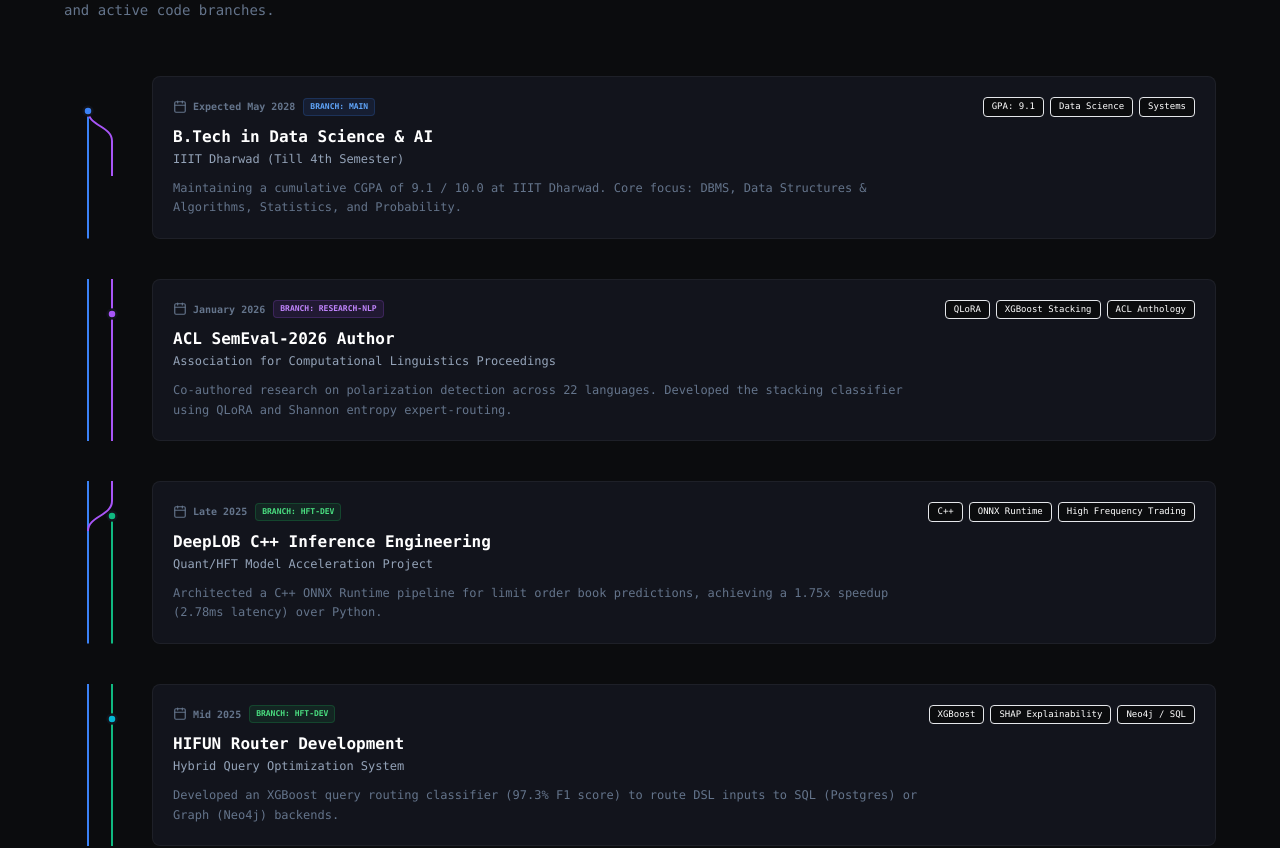
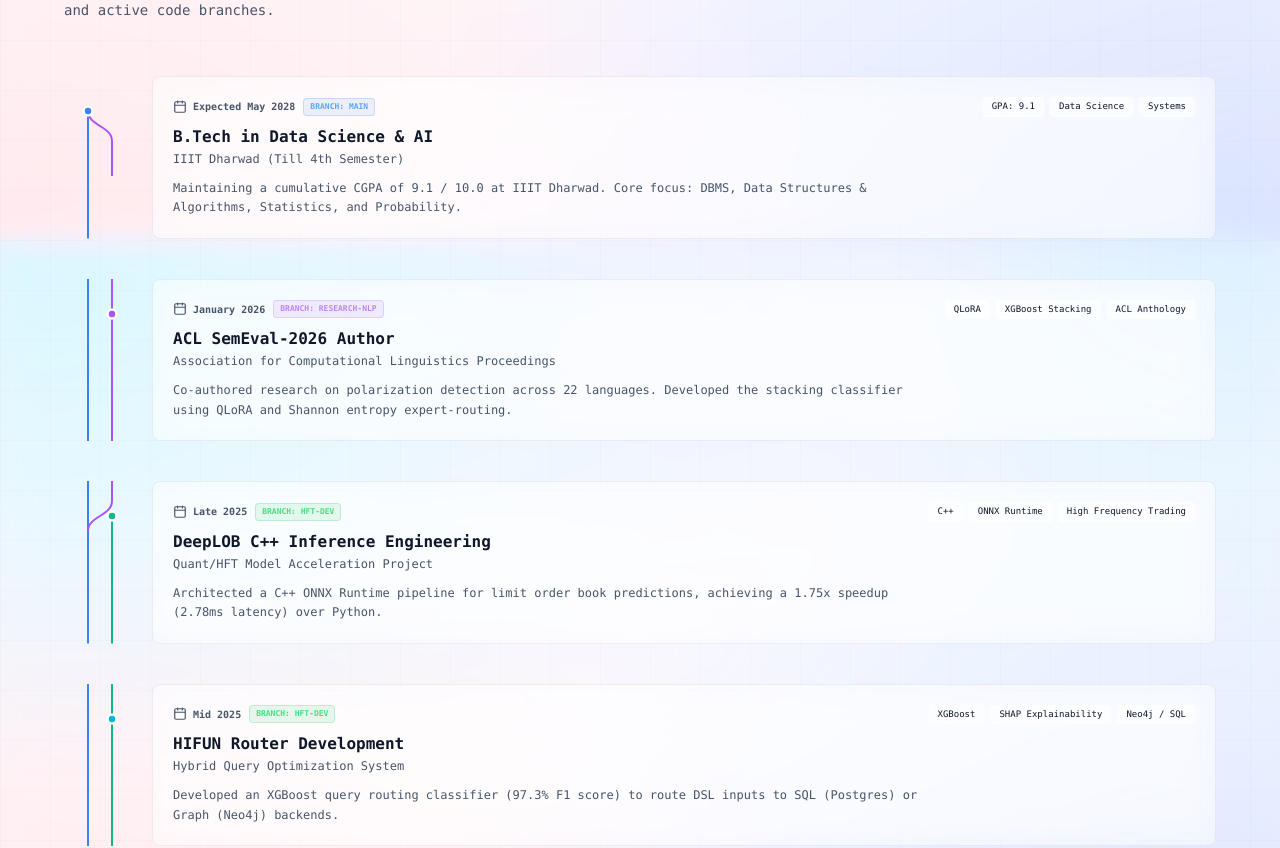
Before and after one commit to Piyu-cyber/Portfolio, a Next.js app: page / in a window 1280 px wide. Shown: the part 6160-7008 px from the top of the page. Built offline with nearby package versions, Linux system fonts and the light colour scheme.

Commit message:
design: convert theme to iOS-style light glassmorphic interface with liquid gradient background and high contrast text

```diff
--- a/src/app/globals.css
+++ b/src/app/globals.css
@@ -3,44 +3,52 @@
 @tailwind utilities;
 
 :root {
-  --background: #080A10; /* Space Slate */
-  --foreground: #F1F5F9;
+  --background: #F3F4F6;
+  --foreground: #0F172A; /* Slate 900 */
 
-  --card-bg: rgba(13, 17, 28, 0.45);
-  --card-border: rgba(255, 255, 255, 0.05);
+  --card-bg: rgba(255, 255, 255, 0.45);
+  --card-border: rgba(255, 255, 255, 0.4);
 
-  --accent-green: #38BDF8; /* Frosty Sky Blue */
-  --accent-blue: #6366F1;  /* Electric Indigo */
-  --accent-cyan: #22D3EE;  /* Soft Cyan */
-  --accent-purple: #A855F7;/* Soft Purple */
+  --accent-green: #34C759; /* iOS System Green */
+  --accent-blue: #007AFF;  /* iOS System Blue */
+  --accent-cyan: #30B0C7;  /* iOS System Cyan */
+  --accent-purple: #AF52DE;/* iOS System Purple */
 
-  --text-muted: #64748B;
+  --text-muted: #475569;   /* Slate 600 */
 }
 
 body {
   color: var(--foreground);
-  background-color: var(--background);
+  /* Premium iOS-style fluid liquid gradient wallpaper */
+  background:
+    radial-gradient(at 0% 0%, rgba(186, 230, 253, 0.75) 0px, transparent 50%),
+    radial-gradient(at 50% 0%, rgba(243, 232, 255, 0.75) 0px, transparent 50%),
+    radial-gradient(at 100% 0%, rgba(191, 219, 254, 0.75) 0px, transparent 50%),
+    radial-gradient(at 0% 100%, rgba(254, 205, 211, 0.7) 0px, transparent 50%),
+    radial-gradient(at 100% 100%, rgba(165, 180, 252, 0.7) 0px, transparent 50%),
+    #F3F4F6;
+  background-attachment: fixed;
   font-family: var(--font-geist-sans), Arial, Helvetica, sans-serif;
   overflow-x: hidden;
 }
 
-/* Custom scrollbar to keep details looking clean like a code editor */
+/* Custom scrollbar to keep details looking clean */
 ::-webkit-scrollbar {
   width: 6px;
   height: 6px;
 }
 
 ::-webkit-scrollbar-track {
-  background: #0B0C0E;
+  background: transparent;
 }
 
 ::-webkit-scrollbar-thumb {
-  background: #1E293B;
+  background: rgba(15, 23, 42, 0.1);
   border-radius: 3px;
 }
 
 ::-webkit-scrollbar-thumb:hover {
-  background: #334155;
+  background: rgba(15, 23, 42, 0.2);
 }
 
 @layer utilities {
@@ -48,43 +56,44 @@
     text-wrap: balance;
   }
   .glow-green {
-    box-shadow: 0 0 20px rgba(56, 189, 248, 0.15);
+    box-shadow: 0 8px 32px 0 rgba(31, 38, 135, 0.04), 0 0 15px rgba(52, 199, 89, 0.08);
   }
   .glow-blue {
-    box-shadow: 0 0 20px rgba(99, 102, 241, 0.15);
+    box-shadow: 0 8px 32px 0 rgba(31, 38, 135, 0.04), 0 0 15px rgba(0, 122, 255, 0.08);
   }
   .glow-cyan {
-    box-shadow: 0 0 20px rgba(34, 211, 238, 0.15);
+    box-shadow: 0 8px 32px 0 rgba(31, 38, 135, 0.04), 0 0 15px rgba(48, 176, 199, 0.08);
   }
   .border-gradient {
-    border-image: linear-gradient(to right, #1e293b, #334155, #1e293b) 1;
+    border-image: linear-gradient(to right, rgba(255,255,255,0.4), rgba(255,255,255,0.2), rgba(255,255,255,0.4)) 1;
   }
 
   /* Cyberpunk / Futuristic Utilities */
   .cyber-grid {
     background-size: 50px 50px;
     background-image:
-      linear-gradient(to right, rgba(255, 255, 255, 0.015) 1px, transparent 1px),
-      linear-gradient(to bottom, rgba(255, 255, 255, 0.015) 1px, transparent 1px);
+      linear-gradient(to right, rgba(15, 23, 42, 0.02) 1px, transparent 1px),
+      linear-gradient(to bottom, rgba(15, 23, 42, 0.02) 1px, transparent 1px);
   }
 
   .glass-hud {
-    background: rgba(18, 20, 28, 0.65);
-    backdrop-filter: blur(16px) saturate(180%);
-    border: 1px solid rgba(255, 255, 255, 0.03);
+    background: rgba(255, 255, 255, 0.35);
+    backdrop-filter: blur(20px) saturate(190%);
+    border: 1px solid rgba(255, 255, 255, 0.45);
+    box-shadow: 0 8px 32px 0 rgba(15, 23, 42, 0.06);
   }
 
   .glow-border-green:hover {
-    border-color: rgba(16, 185, 129, 0.4);
-    box-shadow: 0 0 25px rgba(16, 185, 129, 0.1);
+    border-color: rgba(52, 199, 89, 0.4);
+    box-shadow: 0 8px 32px 0 rgba(52, 199, 89, 0.08);
   }
   .glow-border-blue:hover {
-    border-color: rgba(59, 130, 246, 0.4);
-    box-shadow: 0 0 25px rgba(59, 130, 246, 0.1);
+    border-color: rgba(0, 122, 255, 0.4);
+    box-shadow: 0 8px 32px 0 rgba(0, 122, 255, 0.08);
   }
   .glow-border-purple:hover {
-    border-color: rgba(139, 92, 246, 0.4);
-    box-shadow: 0 0 25px rgba(139, 92, 246, 0.1);
+    border-color: rgba(175, 82, 222, 0.4);
+    box-shadow: 0 8px 32px 0 rgba(175, 82, 222, 0.08);
   }
 
   /* Scanline CRT overlay */
@@ -93,20 +102,67 @@
     display: block;
     position: absolute;
     top: 0; left: 0; bottom: 0; right: 0;
-    background: linear-gradient(rgba(18, 16, 16, 0) 50%, rgba(0, 0, 0, 0.25) 50%), linear-gradient(90deg, rgba(255, 0, 0, 0.06), rgba(0, 255, 0, 0.02), rgba(0, 0, 255, 0.06));
+    background: linear-gradient(rgba(255, 255, 255, 0) 50%, rgba(15, 23, 42, 0.02) 50%), linear-gradient(90deg, rgba(0, 122, 255, 0.01), rgba(52, 199, 89, 0.005), rgba(175, 82, 222, 0.01));
     z-index: 10;
     background-size: 100% 4px, 6px 100%;
     pointer-events: none;
-    opacity: 0.4;
+    opacity: 0.5;
   }
 
-  @keyframes crt-flicker {
-    0% { opacity: 0.98; }
-    50% { opacity: 1; }
-    100% { opacity: 0.99; }
+  /* Override Dark Theme Text Utility Classes for iOS Light Glassmorphic Style */
+  .text-white {
+    color: #0F172A !important; /* Force slate-900 */
+  }
+  .text-slate-100 {
+    color: #1E293B !important; /* Force slate-800 */
+  }
+  .text-slate-200 {
+    color: #334155 !important;
+  }
+  .text-slate-300 {
+    color: #334155 !important; /* Force slate-700 */
+  }
+  .text-slate-400 {
+    color: #475569 !important; /* Force slate-600 */
+  }
+  .bg-\[\#12141C\] {
+    background: rgba(255, 255, 255, 0.35) !important;
+    backdrop-filter: blur(16px) saturate(180%);
+    border-color: rgba(255, 255, 255, 0.45) !important;
+  }
+  .bg-\[\#0B0C0E\] {
+    background: rgba(255, 255, 255, 0.5) !important;
+    backdrop-filter: blur(16px) saturate(180%);
+    border-color: rgba(255, 255, 255, 0.45) !important;
+  }
+  .bg-\[\#12141C\]\/80 {
+    background: rgba(255, 255, 255, 0.35) !important;
+    backdrop-filter: blur(16px) saturate(180%);
+  }
+  .bg-\[\#0B0C0E\]\/40, .bg-\[\#0B0C0E\]\/50, .bg-\[\#0B0C0E\]\/70 {
+    background: rgba(255, 255, 255, 0.3) !important;
+  }
+  .bg-\[\#12141C\]\/30 {
+    background: rgba(255, 255, 255, 0.25) !important;
+  }
+  .bg-card-bg {
+    background: rgba(255, 255, 255, 0.3) !important;
+  }
+  .border-card-border {
+    border-color: rgba(15, 23, 42, 0.06) !important;
   }
 
-  .animate-crt {
-    animation: crt-flicker 0.15s infinite;
+  /* Keep text white on buttons and badges that have solid colored backgrounds */
+  button .text-white,
+  a .text-white,
+  .bg-accent-blue .text-white,
+  .bg-accent-green .text-white,
+  .bg-accent-purple .text-white,
+  .bg-slate-900 .text-white,
+  button.text-white,
+  a.text-white,
+  .text-white.keep-white,
+  .bg-white .text-white {
+    color: #FFFFFF !important;
   }
 }
--- a/src/app/page.tsx
+++ b/src/app/page.tsx
@@ -54,7 +54,7 @@
       <div
         className="fixed inset-0 pointer-events-none z-0 transition-opacity duration-500 opacity-100"
         style={{
-          background: `radial-gradient(600px circle at ${mousePos.x}px ${mousePos.y}px, rgba(16, 185, 129, 0.045), transparent 60%)`
+          background: `radial-gradient(600px circle at ${mousePos.x}px ${mousePos.y}px, rgba(255, 255, 255, 0.35), transparent 50%)`
         }}
       />
 
@@ -101,10 +101,10 @@
               <div className="flex flex-wrap items-center gap-4 pt-2">
                 <button
                   onClick={(e) => handleScrollTo(e, "#projects")}
-                  className="px-5 py-3 rounded bg-white text-[#0B0C0E] hover:bg-slate-200 font-mono font-bold text-xs flex items-center gap-1.5 transition-colors"
+                  className="px-5 py-3 rounded bg-accent-blue text-white font-mono font-bold text-xs flex items-center gap-1.5 transition-colors keep-white hover:bg-accent-blue/90"
                 >
                   <span>View Projects</span>
-                  <ArrowRight className="w-4 h-4" />
+                  <ArrowRight className="w-4 h-4 text-white keep-white" />
                 </button>
 
                 <button
--- a/src/components/Timeline.tsx
+++ b/src/components/Timeline.tsx
@@ -108,14 +108,14 @@
                   <svg className="w-full h-full absolute inset-0" strokeWidth="2" fill="none">
                     <line x1="24" y1="35" x2="24" y2="100%" stroke="#3B82F6" />
                     <path d="M 24 35 C 24 50, 48 50, 48 65 L 48 100%" stroke="#A855F7" />
-                    <circle cx="24" cy="35" r="4.5" fill="#3B82F6" stroke="#12141C" strokeWidth="2.5" />
+                    <circle cx="24" cy="35" r="4.5" fill="#3B82F6" stroke="white" strokeWidth="2.5" />
                   </svg>
                 )}
                 {idx === 1 && (
                   <svg className="w-full h-full absolute inset-0" strokeWidth="2" fill="none">
                     <line x1="24" y1="0" x2="24" y2="100%" stroke="#3B82F6" />
                     <line x1="48" y1="0" x2="48" y2="100%" stroke="#A855F7" />
-                    <circle cx="48" cy="35" r="4.5" fill="#A855F7" stroke="#12141C" strokeWidth="2.5" />
+                    <circle cx="48" cy="35" r="4.5" fill="#A855F7" stroke="white" strokeWidth="2.5" />
                   </svg>
                 )}
                 {idx === 2 && (
@@ -123,27 +123,27 @@
                     <line x1="24" y1="0" x2="24" y2="100%" stroke="#3B82F6" />
                     <path d="M 48 0 L 48 20 C 48 35, 24 35, 24 50" stroke="#A855F7" />
                     <line x1="48" y1="35" x2="48" y2="100%" stroke="#10B981" />
-                    <circle cx="48" cy="35" r="4.5" fill="#10B981" stroke="#12141C" strokeWidth="2.5" />
+                    <circle cx="48" cy="35" r="4.5" fill="#10B981" stroke="white" strokeWidth="2.5" />
                   </svg>
                 )}
                 {idx === 3 && (
                   <svg className="w-full h-full absolute inset-0" strokeWidth="2" fill="none">
                     <line x1="24" y1="0" x2="24" y2="100%" stroke="#3B82F6" />
                     <line x1="48" y1="0" x2="48" y2="100%" stroke="#10B981" />
-                    <circle cx="48" cy="35" r="4.5" fill="#06B6D4" stroke="#12141C" strokeWidth="2.5" />
+                    <circle cx="48" cy="35" r="4.5" fill="#06B6D4" stroke="white" strokeWidth="2.5" />
                   </svg>
                 )}
                 {idx === 4 && (
                   <svg className="w-full h-full absolute inset-0" strokeWidth="2" fill="none">
                     <line x1="24" y1="0" x2="24" y2="100%" stroke="#3B82F6" />
                     <path d="M 24 0 C 24 15, 48 15, 48 35 L 48 100%" stroke="#10B981" />
-                    <circle cx="48" cy="35" r="4.5" fill="#10B981" stroke="#12141C" strokeWidth="2.5" />
+                    <circle cx="48" cy="35" r="4.5" fill="#10B981" stroke="white" strokeWidth="2.5" />
                   </svg>
                 )}
                 {idx === 5 && (
                   <svg className="w-full h-full absolute inset-0" strokeWidth="2" fill="none">
                     <line x1="24" y1="0" x2="24" y2="35" stroke="#3B82F6" />
-                    <circle cx="24" cy="35" r="4.5" fill="#3B82F6" stroke="#12141C" strokeWidth="2.5" />
+                    <circle cx="24" cy="35" r="4.5" fill="#3B82F6" stroke="white" strokeWidth="2.5" />
                   </svg>
                 )}
               </div>
```
